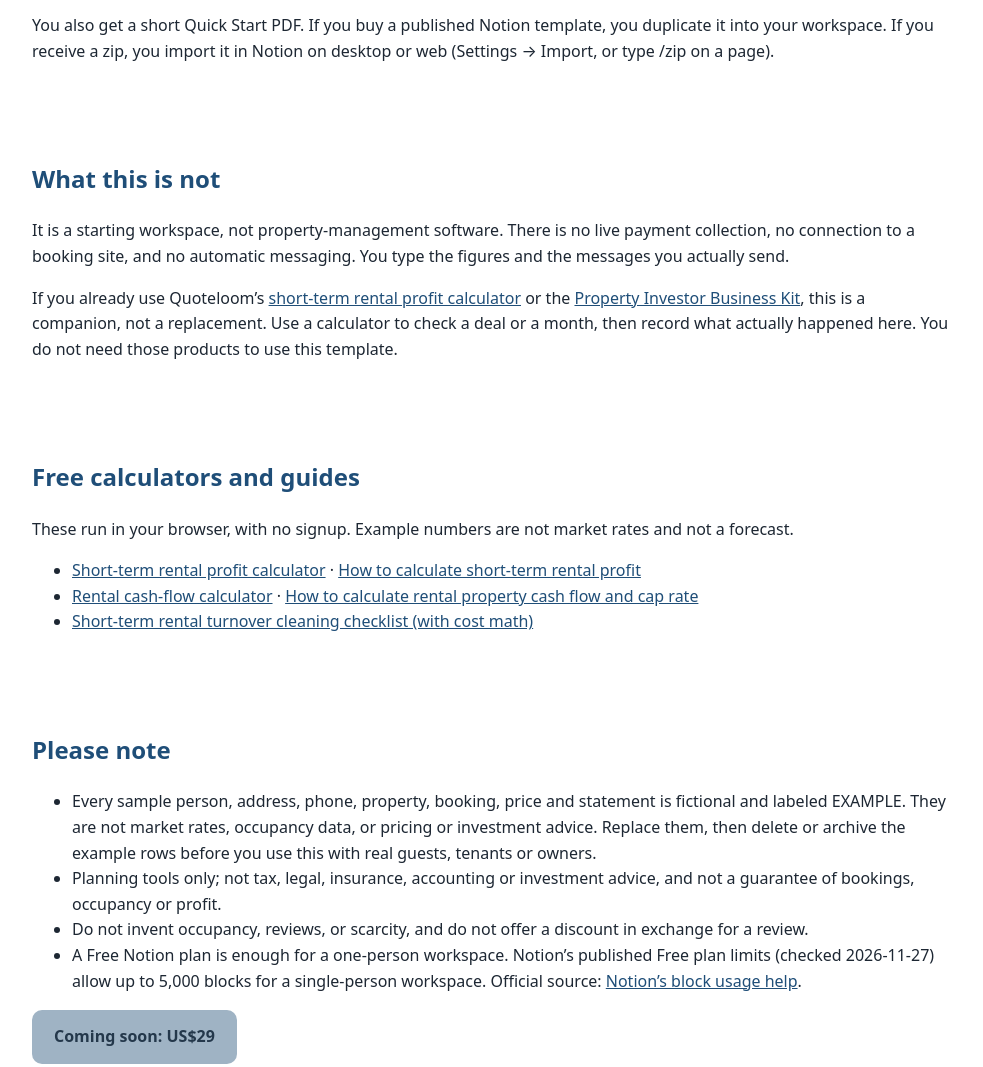
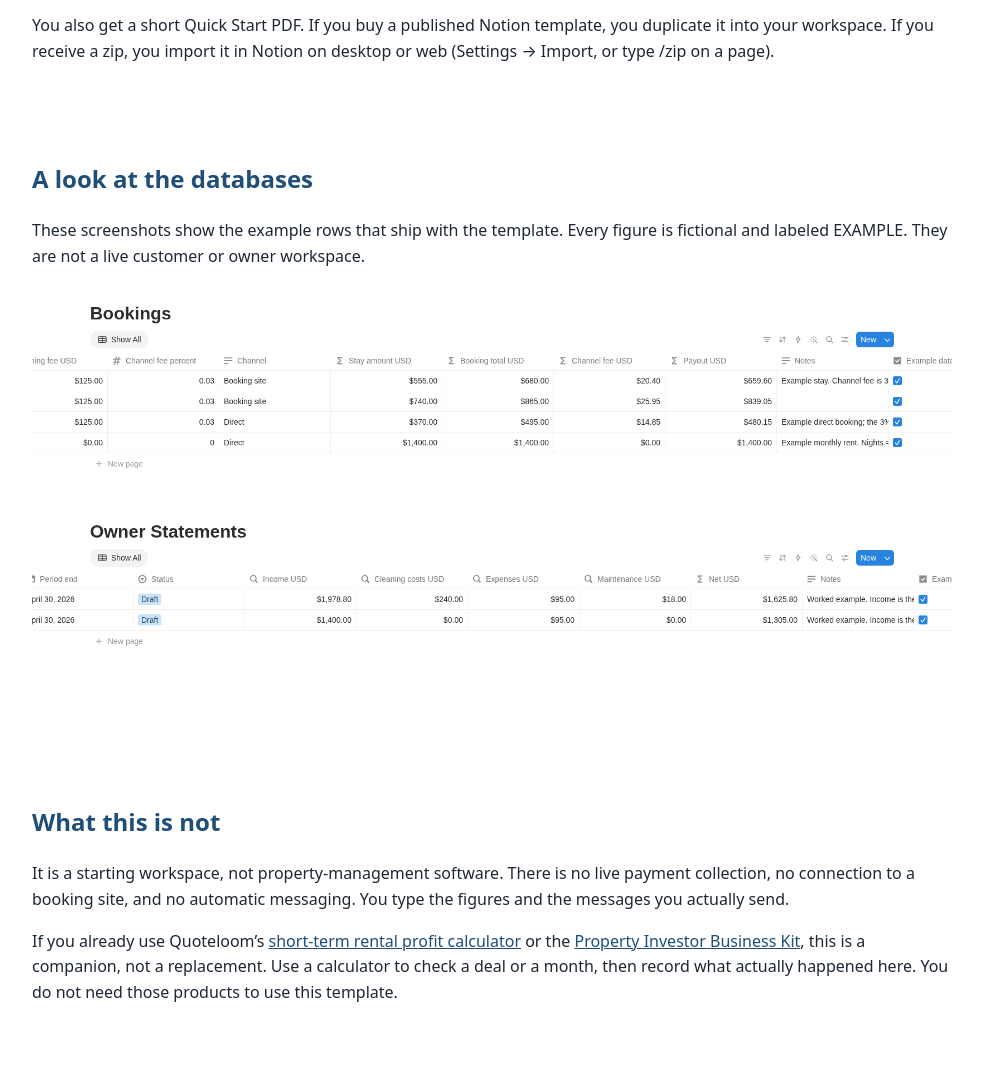
Before and after one commit to quoteloom/quoteloom.github.io, a plain HTML site: page rental-host-os/index.html in a window 1280 px wide. Shown: the part 958-2025 px from the top of the page, without its empty margins (148-1131 px from the left). Drawn offline with Linux system fonts and the light colour scheme.

Commit message:
Wire the live Rental Host OS Gumroad listing on the site
Set the rental-host-os buy link, add Product Offer JSON-LD at US$29, and
publish cropped example-data screenshots on the sales page.

```diff
--- a/assets/config.js
+++ b/assets/config.js
@@ -16,7 +16,7 @@ window.QUOTELOOM_CONFIG = {
     // Quote Maker Pro membership page, e.g. "https://quoteloom.gumroad.com/l/quote-maker-pro". Empty = "coming soon".
     "quote-maker-pro": "https://quoteloom.gumroad.com/l/quote-maker-pro",
     "home-services-os": "https://quoteloom.gumroad.com/l/home-services-business-os",
-    "rental-host-os": ""
+    "rental-host-os": "https://quoteloom.gumroad.com/l/rental-host-os"
   },
   // Quote Maker Pro license check. Set gumroadProductId to the product ID shown on the Gumroad product's
   // edit page (Content/License key section, "product_id"). Empty = Pro cannot be activated yet.
--- a/index.html
+++ b/index.html
@@ -34,6 +34,7 @@
 <script type="application/ld+json">{"@context": "https://schema.org", "@type": "Product", "name": "Window & Gutter Cleaning Pricing & Profit Calculator", "description": "Price windows per pane or per window with screens, tracks, hard water and upper-story multipliers, and gutters per linear foot by story with debris, downspouts and guards. See job cost, profit, margin, recurring contract value and a printable customer quote.", "image": "https://quoteloom.github.io/assets/preview-window-gutter.png", "brand": {"@type": "Brand", "name": "Quoteloom"}, "offers": {"@type": "Offer", "price": "12.00", "priceCurrency": "USD", "availability": "https://schema.org/InStock", "url": "https://quoteloom.gumroad.com/l/window-gutter-cleaning-calculator"}}</script>
 <script type="application/ld+json">{"@context": "https://schema.org", "@type": "Product", "name": "Mobile Car Detailing Pricing & Profit Calculator", "description": "Price exterior washes, interior details and full details by vehicle size (car, SUV, truck, van) with a condition surcharge and add-ons. See drive time, travel fee, job cost, profit, margin, membership value and a printable customer quote.", "image": "https://quoteloom.github.io/assets/preview-mobile-detailing.png", "brand": {"@type": "Brand", "name": "Quoteloom"}, "offers": {"@type": "Offer", "price": "12.00", "priceCurrency": "USD", "availability": "https://schema.org/InStock", "url": "https://quoteloom.gumroad.com/l/mobile-detailing-calculator"}}</script>
 <script type="application/ld+json">{"@context": "https://schema.org", "@type": "Product", "name": "Home Services Business OS", "description": "A Notion workspace for pressure washing, house cleaning and lawn care businesses: clients, jobs, quotes, invoices, a services and rate list, job checklists and follow-up scripts. Planning template, not legal or pricing advice.", "image": "https://quoteloom.github.io/assets/preview-home-services-os.png", "brand": {"@type": "Brand", "name": "Quoteloom"}, "offers": {"@type": "Offer", "price": "29.00", "priceCurrency": "USD", "availability": "https://schema.org/InStock", "url": "https://quoteloom.gumroad.com/l/home-services-business-os"}}</script>
+<script type="application/ld+json">{"@context": "https://schema.org", "@type": "Product", "name": "Rental Host OS", "description": "A Notion workspace for short-term rental hosts and property investors: properties, guests and tenants, bookings, turnovers, expenses, maintenance and monthly owner statements. Planning template, not legal or investment advice.", "image": "https://quoteloom.github.io/assets/preview-rental-host-os.png", "brand": {"@type": "Brand", "name": "Quoteloom"}, "offers": {"@type": "Offer", "price": "29.00", "priceCurrency": "USD", "availability": "https://schema.org/InStock", "url": "https://quoteloom.gumroad.com/l/rental-host-os"}}</script>
 </head>
 <body>
 <header class="top"><div class="wrap"><a class="brand" href="/"><img src="/assets/logo.svg" alt="" width="28" height="28">Quoteloom</a><nav class="nav"><a href="/guides/">Guides</a><a href="#free-calculators">Free calculators</a></nav></div></header>
@@ -158,7 +159,7 @@
  <p>Save by buying related tools together.</p>
  <div class="calclist">
   <div class="card"><h3>Home Services Business Kit</h3><p>Pressure washing, house cleaning and lawn care pricing calculators, plus rate cards, quote and invoice templates, a sample service agreement, job checklists and follow-up message scripts. US$25 instead of US$36 for the three calculators alone. The agreement is a sample and is not legal advice.</p><button class="cta disabled" type="button" disabled data-buy="home-services-bundle" data-buy-label="Get the Home Services Business Kit: US$25">Coming soon: US$25</button></div>
-  <div class="card"><h3>Property Investor Business Kit</h3><p>Rental property cash flow &amp; deal analyzer and Airbnb / short-term rental profit calculator, plus a 4-property deal comparison workbook, a rent roll and income/expense tracker (Schedule E-style categories, not tax advice), turnover and move-in/move-out inspection checklists, a sample lease addendum and sample short-term rental house rules, and tenant/guest message scripts. US$24 instead of US$30 for the two calculators alone. The lease addendum and house rules are samples, not legal advice; check local law. Educational estimates, not financial advice. If you would rather keep properties, bookings and a monthly statement in Notion, see the companion <a href="/rental-host-os/">Rental Host OS</a> template (US$29, coming soon).</p><button class="cta disabled" type="button" disabled data-buy="property-investor-bundle" data-buy-label="Get the Property Investor Business Kit: US$24">Coming soon: US$24</button></div>
+  <div class="card"><h3>Property Investor Business Kit</h3><p>Rental property cash flow &amp; deal analyzer and Airbnb / short-term rental profit calculator, plus a 4-property deal comparison workbook, a rent roll and income/expense tracker (Schedule E-style categories, not tax advice), turnover and move-in/move-out inspection checklists, a sample lease addendum and sample short-term rental house rules, and tenant/guest message scripts. US$24 instead of US$30 for the two calculators alone. The lease addendum and house rules are samples, not legal advice; check local law. Educational estimates, not financial advice. If you would rather keep properties, bookings and a monthly statement in Notion, see the companion <a href="/rental-host-os/">Rental Host OS</a> template (US$29).</p><button class="cta disabled" type="button" disabled data-buy="property-investor-bundle" data-buy-label="Get the Property Investor Business Kit: US$24">Coming soon: US$24</button></div>
  </div>
 </div></section>
 
--- a/rental-host-os/index.html
+++ b/rental-host-os/index.html
@@ -22,6 +22,7 @@
 <meta name="theme-color" content="#12263A">
 <script src="/assets/config.js" defer></script>
 <script src="/assets/buy.js" defer></script>
+<script type="application/ld+json">{"@context": "https://schema.org", "@type": "Product", "name": "Rental Host OS", "description": "A Notion workspace for short-term rental hosts and property investors: properties, guests and tenants, bookings, turnovers, expenses, maintenance and monthly owner statements. Planning template, not legal or investment advice.", "image": ["https://quoteloom.github.io/assets/preview-rental-host-os.png", "https://quoteloom.github.io/assets/rental-host-os-bookings.png", "https://quoteloom.github.io/assets/rental-host-os-owner-statements.png"], "brand": {"@type": "Brand", "name": "Quoteloom"}, "offers": {"@type": "Offer", "price": "29.00", "priceCurrency": "USD", "availability": "https://schema.org/InStock", "url": "https://quoteloom.gumroad.com/l/rental-host-os"}}</script>
 </head>
 <body>
 <header class="top"><div class="wrap"><a class="brand" href="/"><img src="/assets/logo.svg" alt="" width="28" height="28">Quoteloom</a><nav class="nav"><a href="/guides/">Guides</a><a href="/#free-calculators">Free calculators</a></nav></div></header>
@@ -48,6 +49,14 @@
   <li><b>Checklists and messages</b> — turnover, inspection and monthly walk-through lists, plus copy-and-adapt guest, cleaner and tenant scripts. Send only what is true.</li>
  </ul>
  <p>You also get a short Quick Start PDF. If you buy a published Notion template, you duplicate it into your workspace. If you receive a zip, you import it in Notion on desktop or web (Settings → Import, or type /zip on a page).</p>
+</div></section>
+
+
+<section><div class="wrap">
+ <h2>A look at the databases</h2>
+ <p>These screenshots show the example rows that ship with the template. Every figure is fictional and labeled EXAMPLE. They are not a live customer or owner workspace.</p>
+ <p><img src="/assets/rental-host-os-bookings.png" alt="Bookings database in Rental Host OS, with example stay payouts of 659.60, 839.05 and 480.15 US dollars and an example monthly rent of 1,400.00" width="1650" height="350"></p>
+ <p><img src="/assets/rental-host-os-owner-statements.png" alt="Owner Statements database in Rental Host OS, with example April net totals of 1,625.80 and 1,305.00 US dollars" width="1650" height="350"></p>
 </div></section>
 
 <section><div class="wrap">
```
Also changed, not shown: guides/short-term-rental-turnover-cleaning-checklist/index.html (+1 -1 lines), assets/rental-host-os-bookings.png (added), assets/rental-host-os-owner-statements.png (added).
